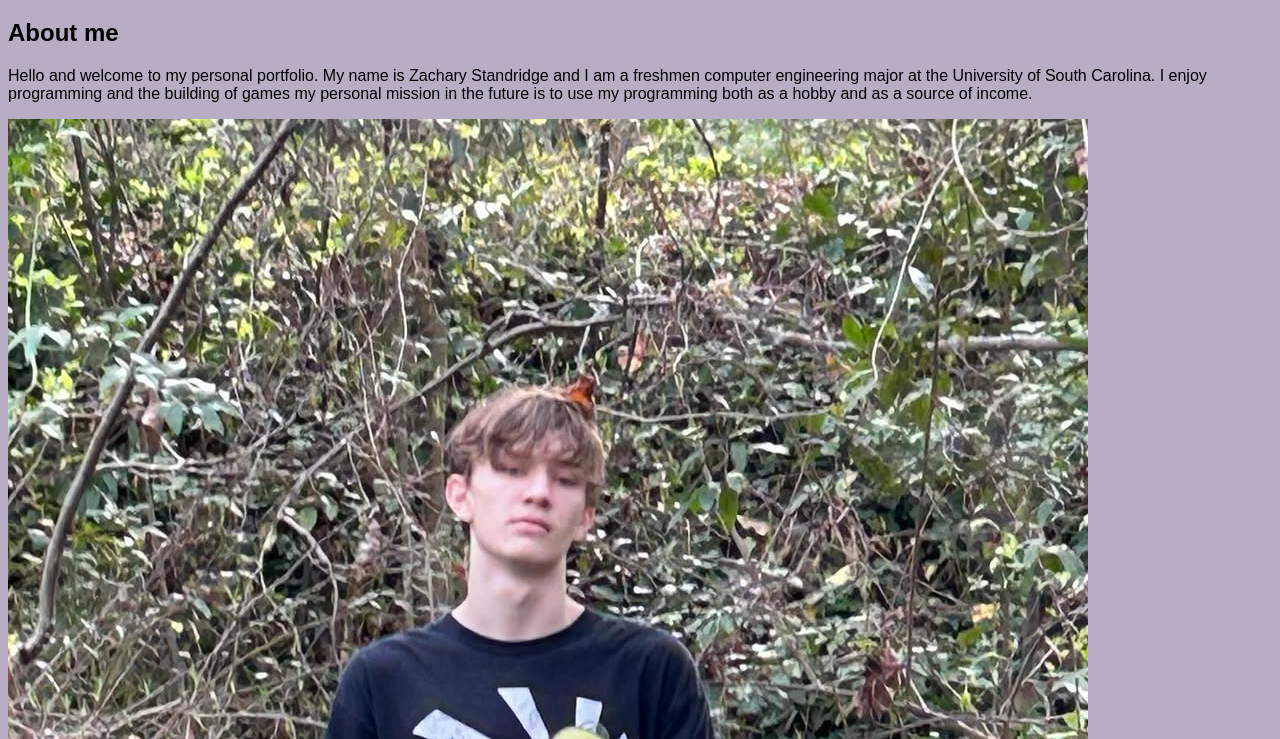
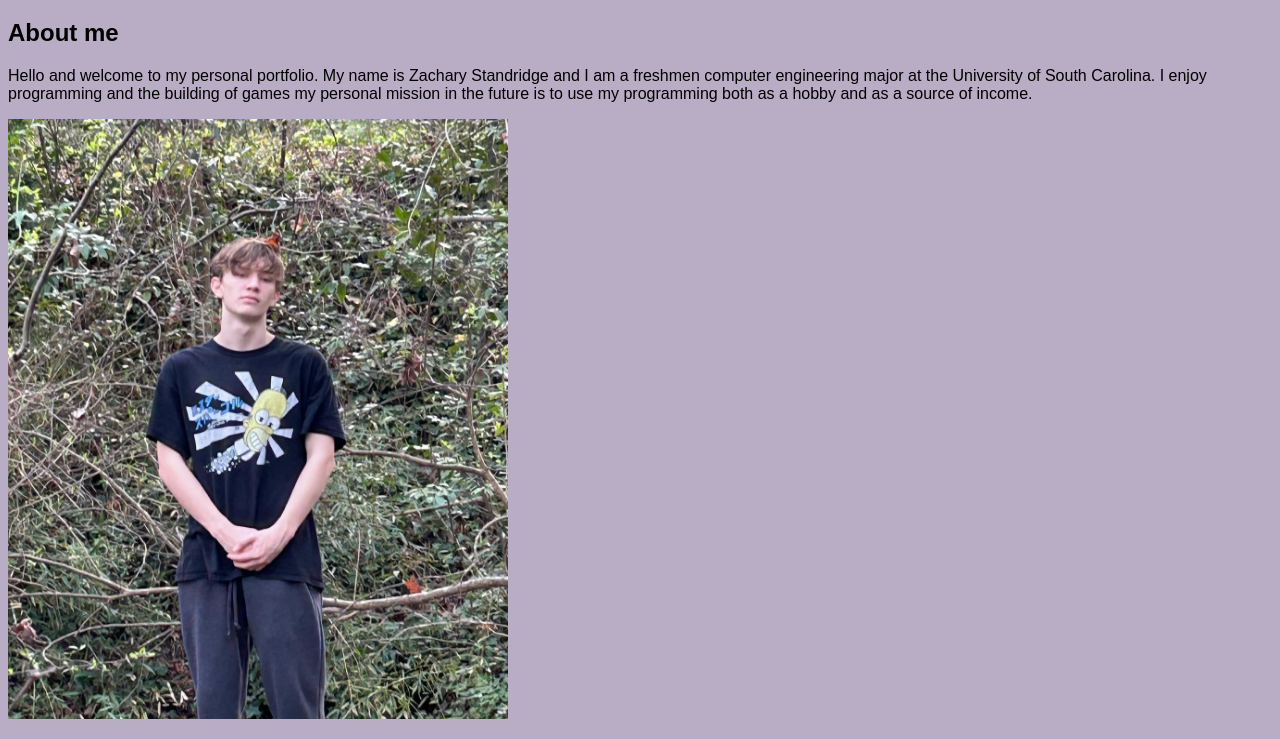
Before and after one commit to standridgezacharyc/standridgezacharyc.github.io, a plain HTML site: page index.html in a window 1280 px wide. Shown: the part 61-800 px from the top of the page. Drawn offline with Linux system fonts and the light colour scheme.

Commit message:
image width height

```diff
--- a/index.html
+++ b/index.html
@@ -12,7 +12,7 @@
     Hello and welcome to my personal portfolio. My name is Zachary Standridge and I am a freshmen computer engineering major at the University of South Carolina. I enjoy programming and the building of games my personal mission in the future is to use my programming both as a hobby and as a source of income.
     </p>
     </div>
-    <img src="images/zachselfie.jpg"></a>
+    <img src="images/zachselfie.jpg" width="500" height="600"></a>
 <div class="skills"><h2>Skills</h2></div>
 <p>
 I am able to program in Java, Lua, HTML, and CSS.
```
